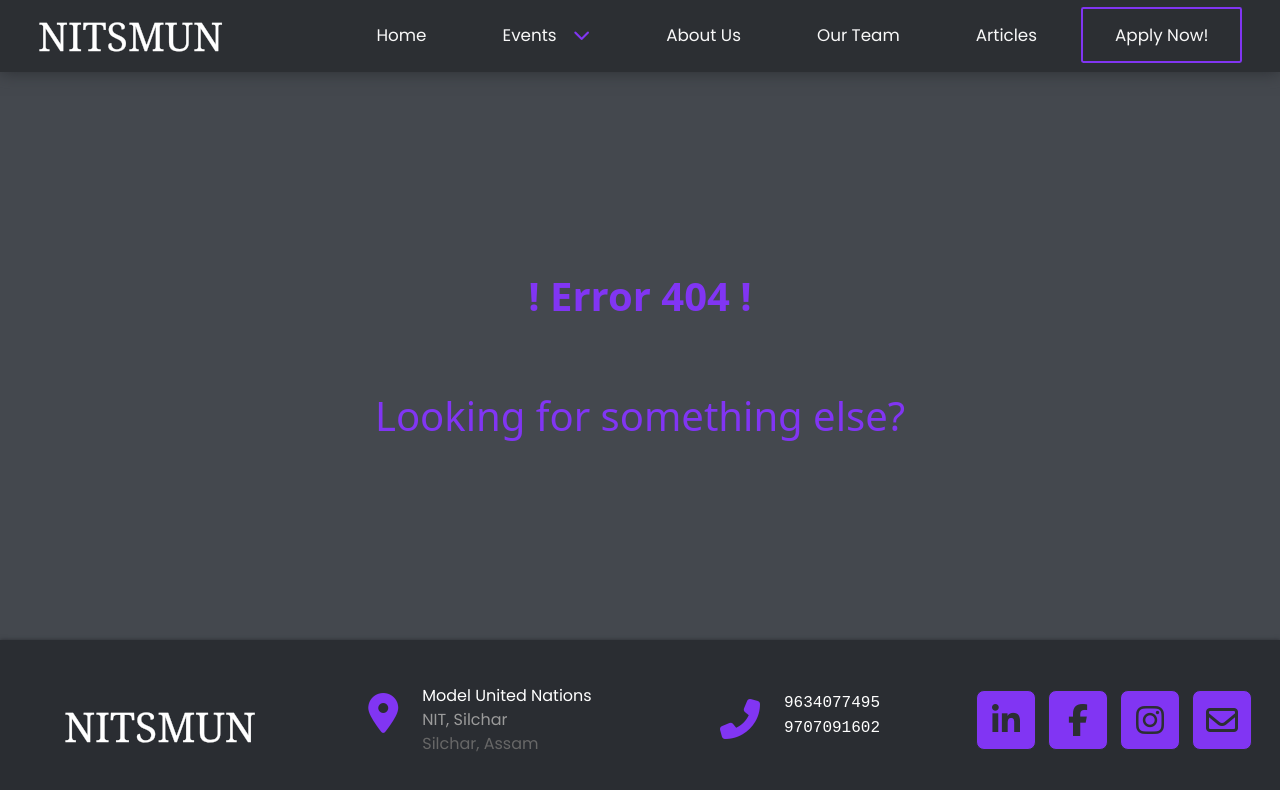
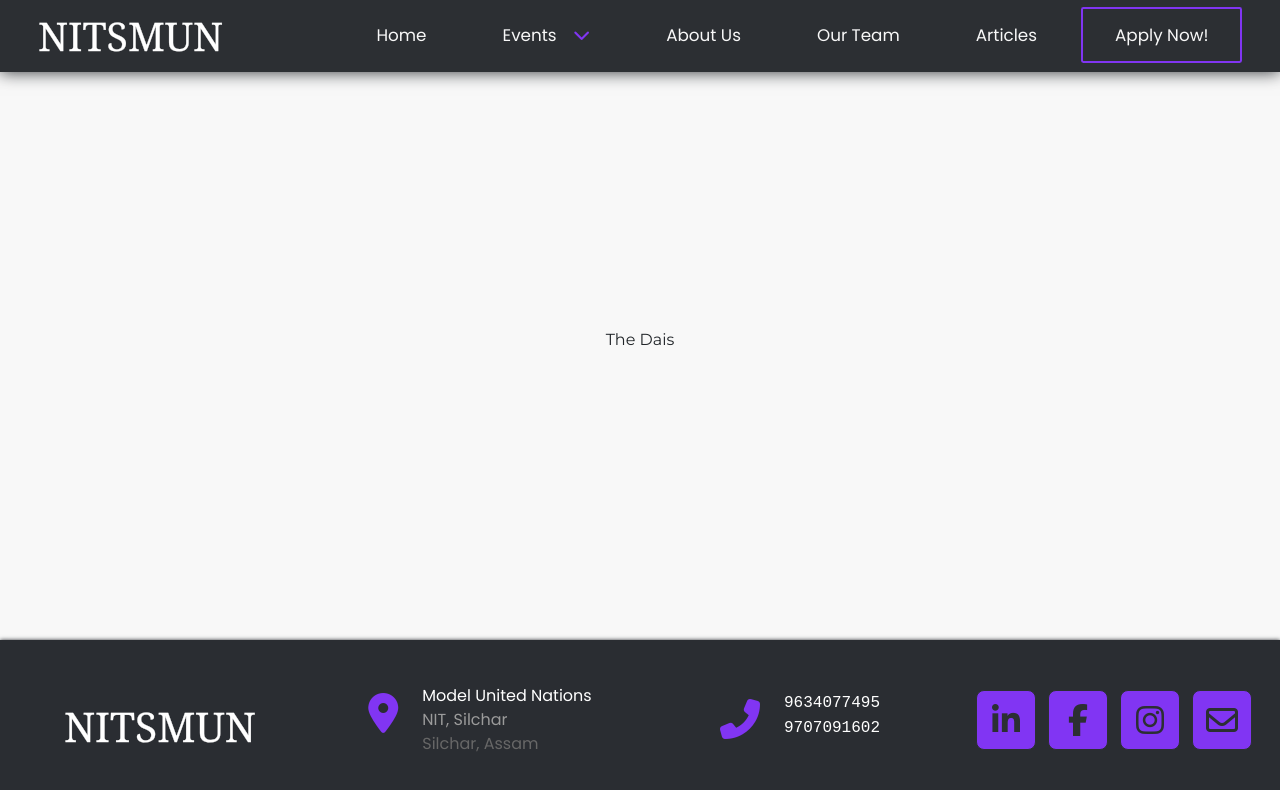
Before and after one commit to nitsmun/nitsmun2021-22, a React (Create React App) app: page /events/dais in a window 1280 px wide. Before the commit this address had no page. Shown: the top 790 px of the page. Built offline with nearby package versions, Linux system fonts and the light colour scheme.

Commit message:
Added dais page

```diff
--- a/src/App.js
+++ b/src/App.js
@@ -17,6 +17,7 @@ const GlobalVoicesMun = lazy(() =>
 );
 const MockMun = lazy(() => import('./components/screens/MockMun'));
 const MunU18 = lazy(() => import('./components/screens/MunU18'));
+const Dais = lazy(() => import('./components/screens/Dais'));
 
 const Navbar = lazy(() => import('./components/Navbar'));
 
@@ -73,6 +74,11 @@ function App() {
 							<GlobalVoicesMun />
 						</Route>
 
+						{/*The Dais*/}
+						<Route exact path='/events/dais'>
+							<Dais title='The Dais | NITS MUN' />
+						</Route>
+
 						{/*Mock MUNs Conference*/}
 						<Route exact path='/events/mock-mun'>
 							<MockMun />
--- a/src/components/Navbar.jsx
+++ b/src/components/Navbar.jsx
@@ -111,6 +111,11 @@ const Navbar = () => {
 								className='dropdown-itm scroll-top mob-nav-close'>
 								NITS Junior MUN
 							</Link>
+							<Link
+								to='/events/dais'
+								className='dropdown-itm scroll-top mob-nav-close'>
+								The Dais
+							</Link>
 						</div>
 					</span>
 
--- /dev/null
+++ b/src/components/screens/Dais.jsx
@@ -0,0 +1,23 @@
+// *Hooks*
+import React, { Suspense, useEffect } from 'react';
+
+import Loading from '../Loading';
+
+// *CSS*
+import '../Events.css';
+import './Dais.css';
+
+const GlobalVoicesMun = props => {
+	useEffect(() => {
+		// *Setting Up Page Title*
+		document.title = props.title;
+	}, [props.title]);
+
+	return (
+		<Suspense fallback={<Loading />}>
+			<div className='event'>The Dais</div>
+		</Suspense>
+	);
+};
+
+export default GlobalVoicesMun;
```
Also changed, not shown: src/components/screens/Dais.css (added).
